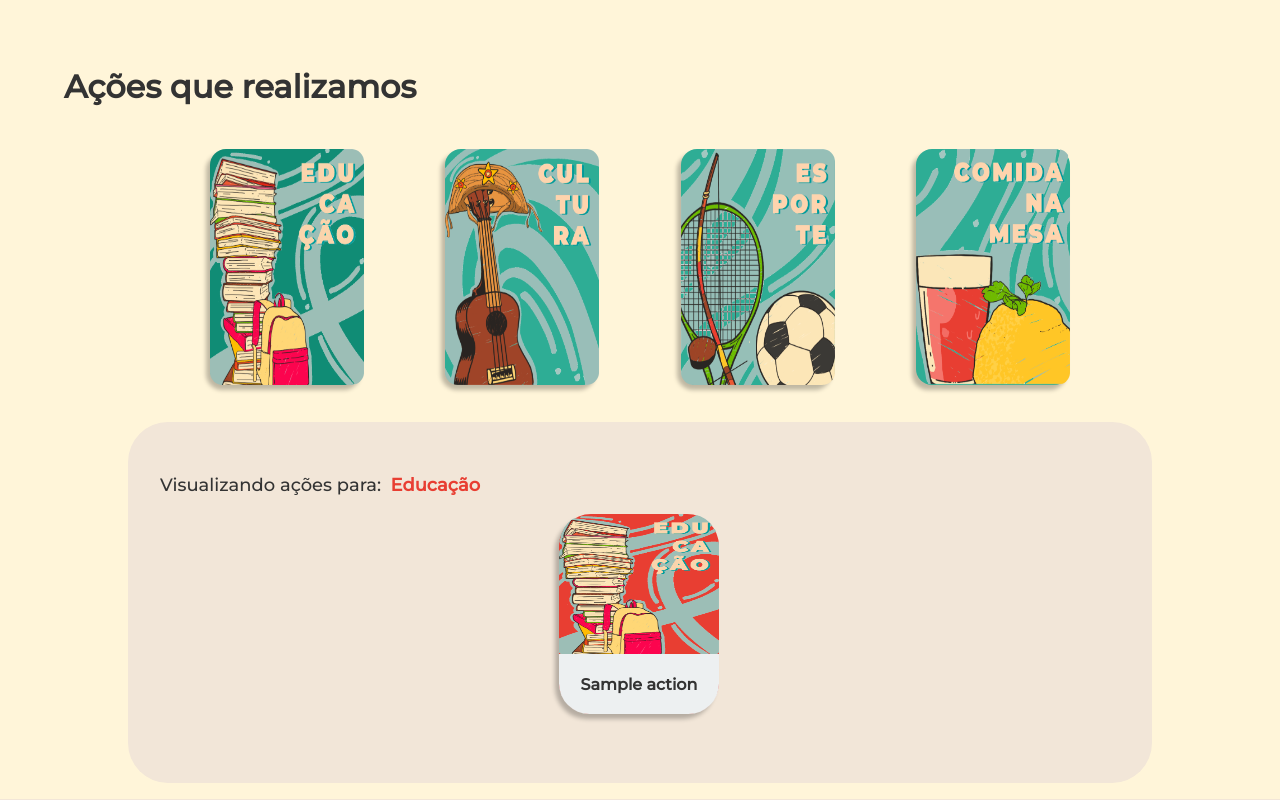
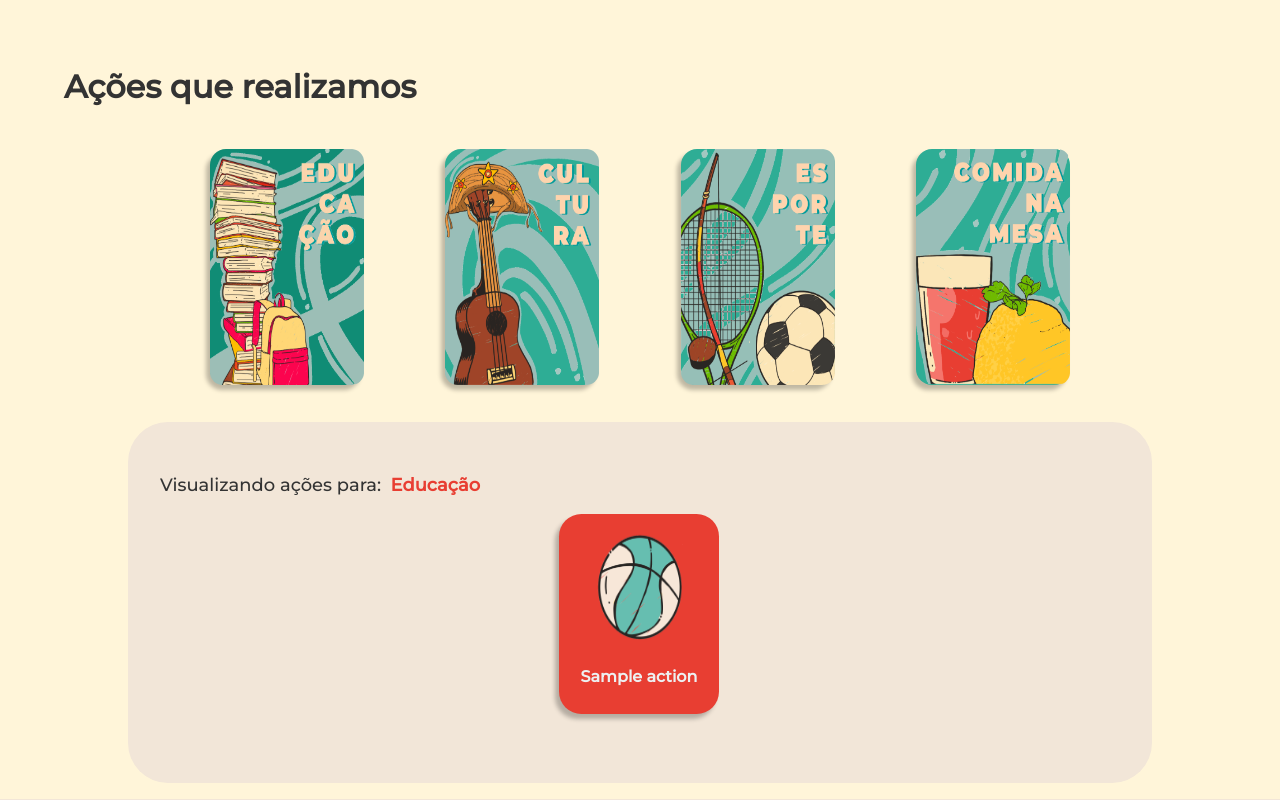
Before and after one commit to Thiagomrfs/AmorAoProximoSite, a Django app: page / in a window 1280 px wide. Shown: the part 2401-3201 px from the top of the page. Run offline with Django 3.2, Linux system fonts and the light colour scheme; tables that the repository leaves empty hold one stand-in row (values such as "Sample post"); grey boxes marked "Sample" are stand-in pictures; some libraries are stand-ins or nearby versions.

Commit message:
updated action icons

```diff
--- a/actions/models.py
+++ b/actions/models.py
@@ -8,8 +8,19 @@ class Action(models.Model):
         ('CNM', 'Comida na mesa')
     ]
 
+    icons = [
+        ("ball.png", "bola"),
+        ("books.png", "livros"),
+        ("food.png", "comida"),
+        ("gift.png", "presente"),
+        ("hat.png", "chapéu"),
+        ("music.png", "notas musicais"),
+        ("person.png", "pessoa"),
+    ]
+
     name = models.CharField(max_length=50)
     category = models.CharField(max_length=3, choices=categories, default='EDU')
+    icon = models.CharField(max_length=15, choices=icons, default='person.png')
     start_date = models.DateField()
     end_date = models.DateField()
     responsible = models.CharField(max_length=50)
--- a/static/css/main/actionCard.css
+++ b/static/css/main/actionCard.css
@@ -54,11 +54,11 @@
     margin-bottom: 1rem;
     color: var(--app-white);
 
-    border-radius: 2rem;
+    border-radius: 1.4rem;
     margin-left: 0.5rem;
     display: flex;
     flex-direction: column;
-    justify-content: center;
+    justify-content: space-between;
     align-items: center;
 
     transition: 300ms;
@@ -69,10 +69,17 @@
     background-color: var(--secondary-hover);
 }
 
+.card .image-container {
+    flex: 1;
+    display: flex;
+    justify-content: center;
+    align-items: center;
+}
+
 .card .action-image {
     max-width: 100%;
-    width: 100%;
-    height: 70%;
+    width: 80%;
+    height: 80%;
     justify-self: flex-start;
     border-radius: 1.9rem 1.9rem 0 0;
 }
@@ -82,15 +89,18 @@
     align-items: center;
     justify-content: center;
 
-    background-color: var(--app-white);
-    border-radius: 0 0 1.9rem 1.9rem;
+    /* background-color: var(--app-white); */
+    background-color: transparent;
+    /* border-radius: 0 0 0.5rem 0.5rem; */
 
     width: 100%;
     height: 30%;
 }
 
  .card .title-container p {
-    color: var(--text-black);
+    /* color: var(--text-black); */
+    color: var(--app-white);
+    margin-bottom: 1rem;
     width: 80%;
     text-align: center;
     line-height: normal;
--- a/static/js/actionsList.js
+++ b/static/js/actionsList.js
@@ -91,10 +91,6 @@ function changeActionsVisibility(category) {
     sliders.map((slider) => {
         slider.refresh();
     });
-
-    Array.from(document.querySelectorAll(".lightSlider")).map((c) =>
-        c.style = "display: flex; width: 100%; overflow: hidden;"
-    )
 }
 
 changeActionsVisibility("Educação");
--- a/templates/index.html
+++ b/templates/index.html
@@ -78,7 +78,11 @@
                                 {% for action in education %}
                                     <li>
                                         <div class="card">
-                                            <img src="{% static 'img/categories/education.png' %}" alt="representação de educação" class="action-image">
+                                            <div class="image-container">
+                                                {% with 'img/action_icons/'|add:action.icon as icon_path %}
+                                                    <img src="{% static icon_path %}" alt="representação de {{action.icon}}" class="action-image">
+                                                {% endwith %}
+                                            </div>
                                             <div class="title-container">
                                                 <p class="action-title">{{action.name}}</p>
                                             </div>
@@ -98,7 +102,11 @@
                                 {% for action in culture %}
                                 <li>
                                     <div class="card">
-                                        <img src="{% static 'img/categories/culture.png' %}" alt="representação de cultura" class="action-image">
+                                        <div class="image-container">
+                                            {% with 'img/action_icons/'|add:action.icon as icon_path %}
+                                                <img src="{% static icon_path %}" alt="representação de {{action.icon}}" class="action-image">
+                                            {% endwith %}
+                                        </div>
                                         <div class="title-container">
                                             <p class="action-title">{{action.name}}</p>
                                         </div>
@@ -118,7 +126,11 @@
                                 {% for action in sports %}
                                 <li>
                                     <div class="card">
-                                        <img src="{% static 'img/categories/sports.png' %}" alt="representação de esportes" class="action-image">
+                                        <div class="image-container">
+                                            {% with 'img/action_icons/'|add:action.icon as icon_path %}
+                                                <img src="{% static icon_path %}" alt="representação de {{action.icon}}" class="action-image">
+                                            {% endwith %}
+                                        </div>
                                         <div class="title-container">
                                             <p class="action-title">{{action.name}}</p>
                                         </div>
@@ -138,7 +150,11 @@
                                 {% for action in food %}
                                 <li>
                                     <div class="card">
-                                        <img src="{% static 'img/categories/food.png' %}" alt="representação de comida na mesa" class="action-image">
+                                        <div class="image-container">
+                                            {% with 'img/action_icons/'|add:action.icon as icon_path %}
+                                                <img src="{% static icon_path %}" alt="representação de {{action.icon}}" class="action-image">
+                                            {% endwith %}
+                                        </div>
                                         <div class="title-container">
                                             <p class="action-title">{{action.name}}</p>
                                         </div>
```
Also changed, not shown: actions/migrations/0004_auto_20210801_2042.py (added), static/img/action_icons/ball.png (added), static/img/action_icons/books.png (added), static/img/action_icons/food.png (added), static/img/action_icons/gift.png (added), static/img/action_icons/hat.png (added), static/img/action_icons/music.png (added), static/img/action_icons/person.png (added), updates/migrations/0003_auto_20210801_2042.py (added).
